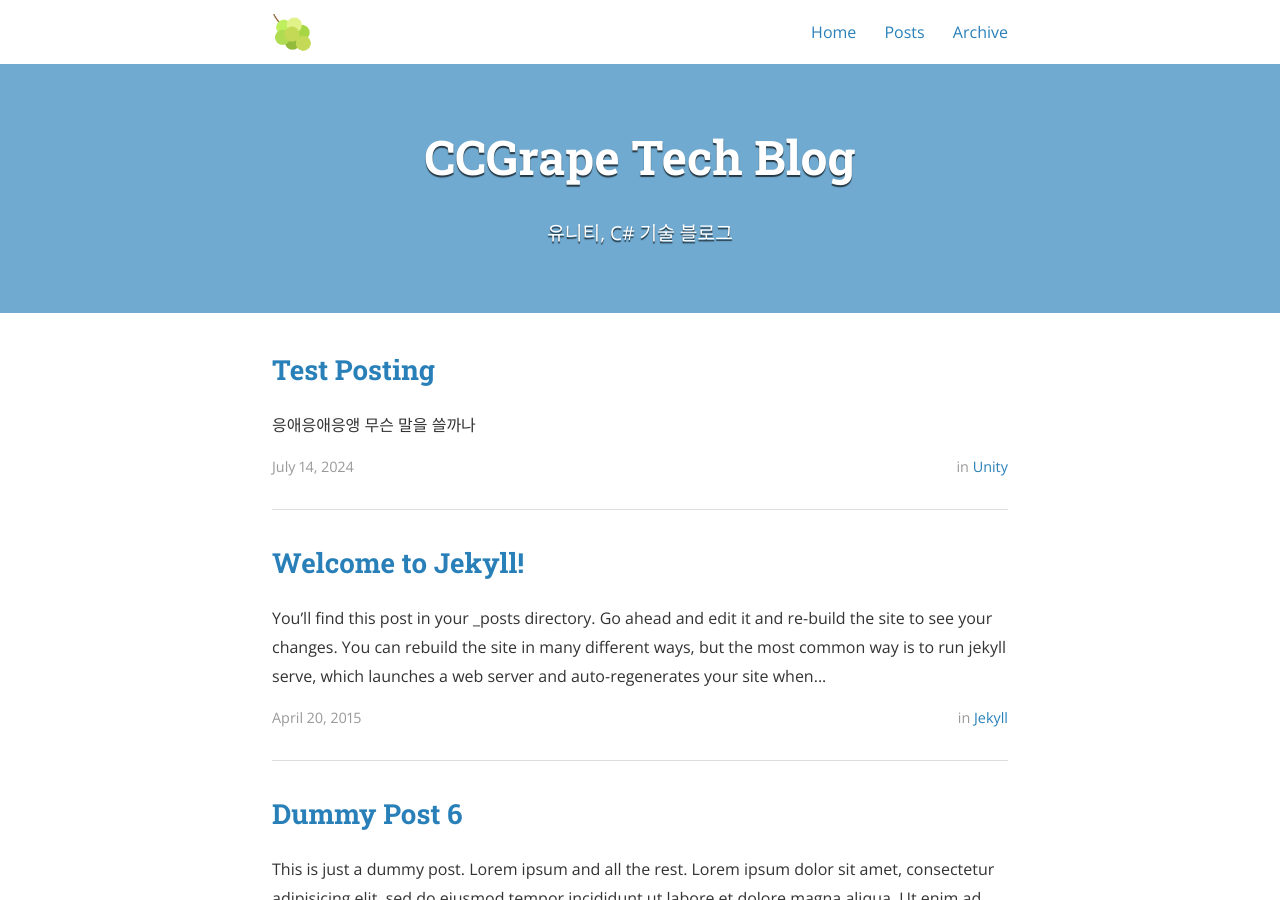
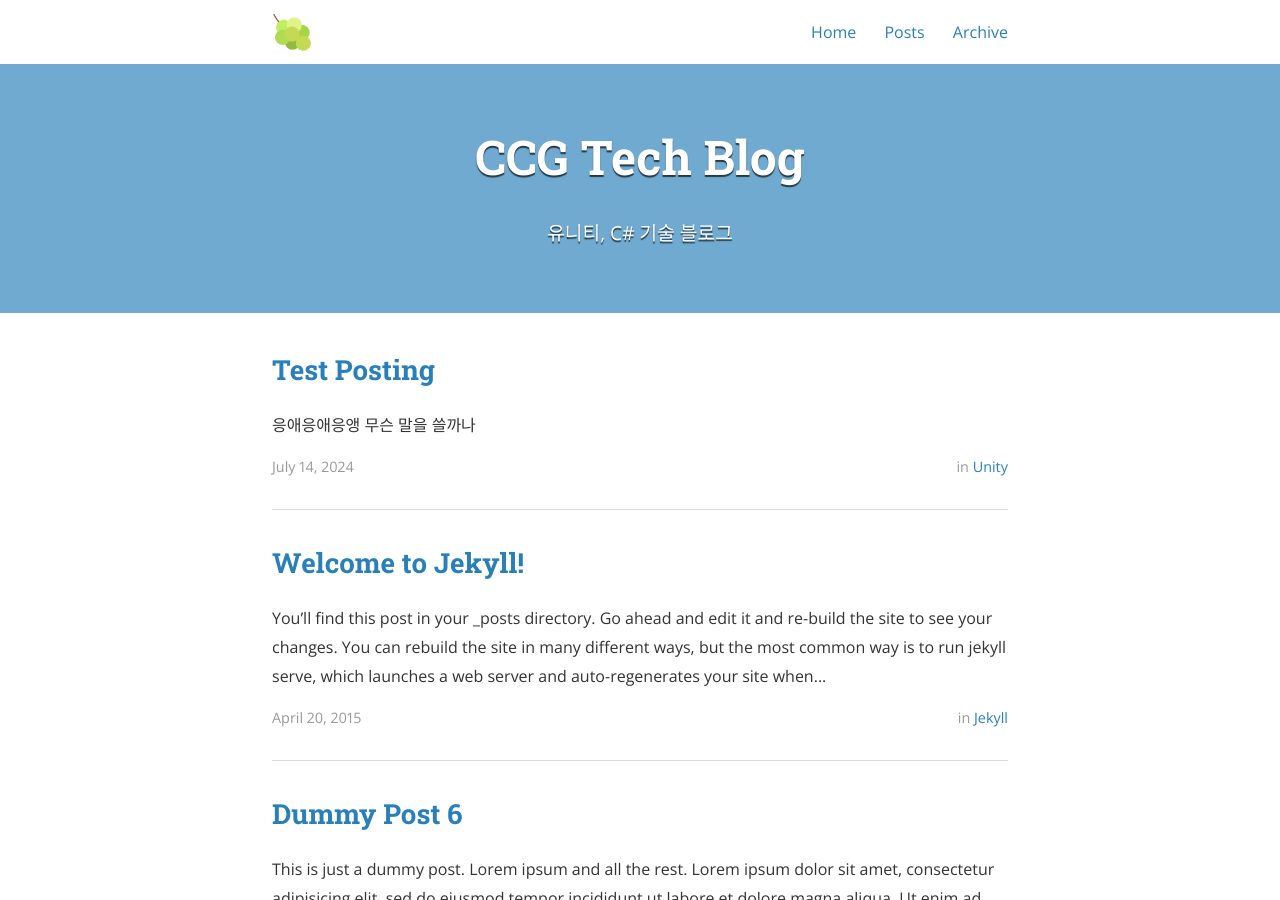
Before and after one commit to CottonCandyGrape/cctech, a Jekyll site: the page built from index.html, in a window 1280 px wide and 900 px high. Built offline with Jekyll 4.4.1, drawn with Linux system fonts in a browser that asks for light colours; nearby versions of some CDN libraries; the list of posts is cut into pages by our own code.

Commit message:
제목 바꿈

```diff
--- a/_config.yml
+++ b/_config.yml
@@ -9,7 +9,7 @@ exclude:
   - "/vendor/"
 
 # Site settings
-title: CCGrape Tech Blog
+title: CCG Tech Blog
 subtitle: "유니티, C# 기술 블로그"
 email: cpls9320@gmail.com
 name: CottonCandyGrape
```
